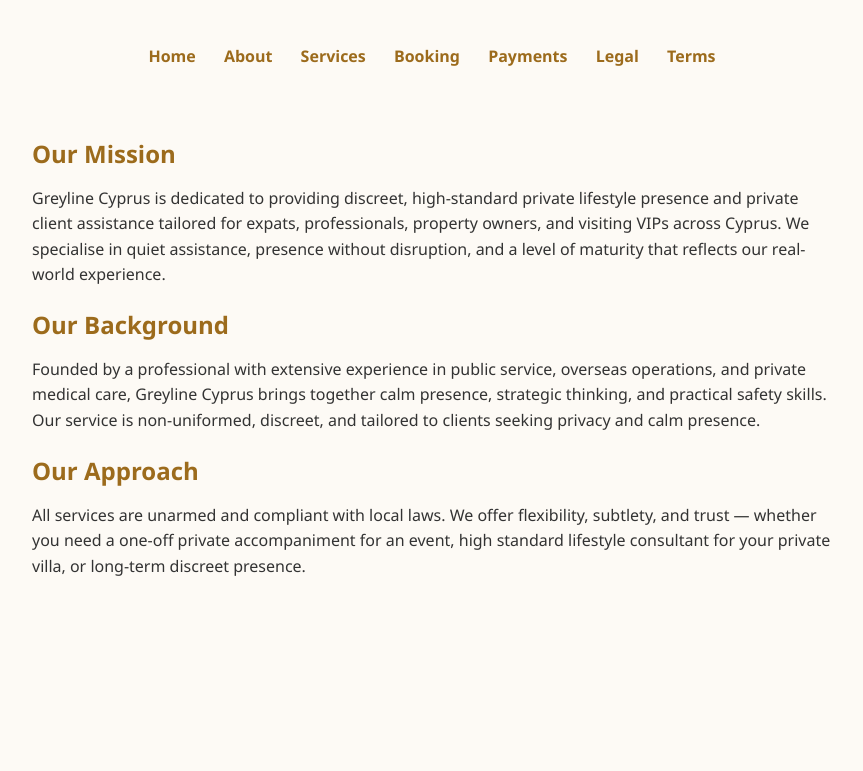
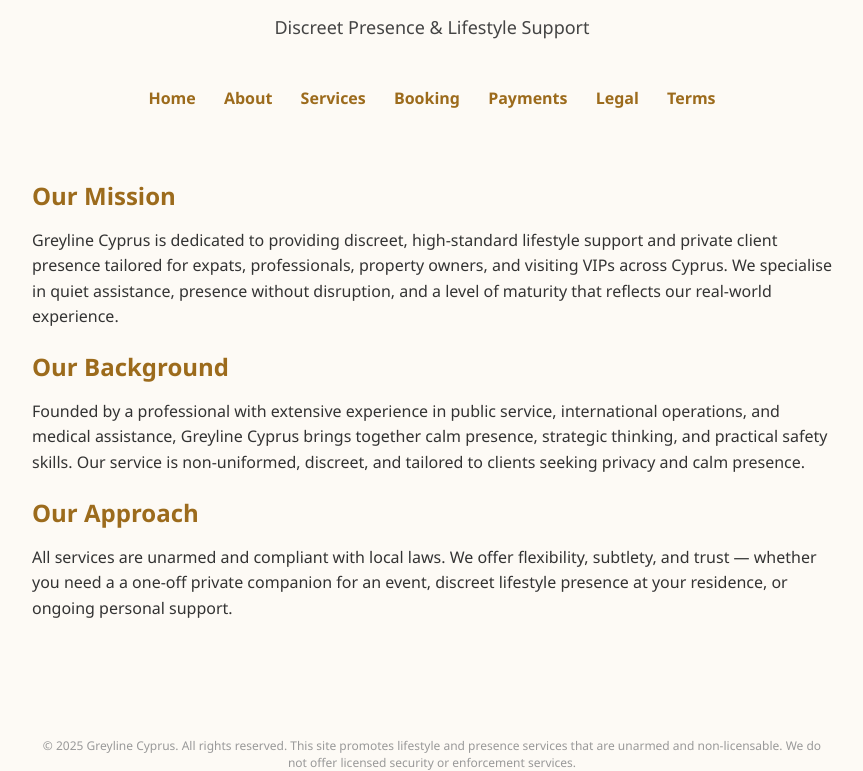
Before and after one commit to Theboss19821982/GREYLINE-CYPRUS, a plain HTML site: page about.html in a window 1280 px wide. Shown: the part 256-1027 px from the top of the page, without its empty margins (208-1071 px from the left). Before the commit the page ends 911 px from the top, so only its background shows below. Drawn offline with Linux system fonts and the light colour scheme.

Commit message:
Update about.html

```diff
--- a/about.html
+++ b/about.html
@@ -66,7 +66,8 @@
   <header>
     <img src="logo-crest-matched-bg.png" alt="Greyline Crest" class="logo" />
     <h1>About Greyline Cyprus</h1>
-    <p></p>
+    <p><p>Discreet Presence & Lifestyle Support</p>
+</p>
   </header>
 
   <nav>
@@ -81,13 +82,17 @@
 
   <section>
     <h2>Our Mission</h2>
-    <p>Greyline Cyprus is dedicated to providing discreet, high-standard private lifestyle presence and private client assistance tailored for expats, professionals, property owners, and visiting VIPs across Cyprus. We specialise in quiet assistance, presence without disruption, and a level of maturity that reflects our real-world experience.</p>
+    <p>Greyline Cyprus is dedicated to providing discreet, high-standard lifestyle support and private client presence tailored for expats, professionals, property owners, and visiting VIPs across Cyprus. We specialise in quiet assistance, presence without disruption, and a level of maturity that reflects our real-world experience.</p>
 
     <h2>Our Background</h2>
-    <p>Founded by a professional with extensive experience in public service, overseas operations, and private medical care, Greyline Cyprus brings together calm presence, strategic thinking, and practical safety skills. Our service is non-uniformed, discreet, and tailored to clients seeking privacy and calm presence.</p>
+    <p>Founded by a professional with extensive experience in public service, international operations, and medical assistance, Greyline Cyprus brings together calm presence, strategic thinking, and practical safety skills. Our service is non-uniformed, discreet, and tailored to clients seeking privacy and calm presence.</p>
 
     <h2>Our Approach</h2>
-    <p>All services are unarmed and compliant with local laws. We offer flexibility, subtlety, and trust — whether you need a one-off private accompaniment for an event, high standard lifestyle consultant for your private villa, or long-term discreet presence.</p>
+    <p>All services are unarmed and compliant with local laws. We offer flexibility, subtlety, and trust — whether you need a a one-off private companion for an event, discreet lifestyle presence at your residence, or ongoing personal support.</p>
   </section>
+  <footer style="font-size: 12px; text-align: center; color: #999; margin-top: 40px;">
+  © 2025 Greyline Cyprus. All rights reserved. This site promotes lifestyle and presence services that are unarmed and non-licensable. We do not offer licensed security or enforcement services.
+</footer>
+
 </body>
 </html>
```
